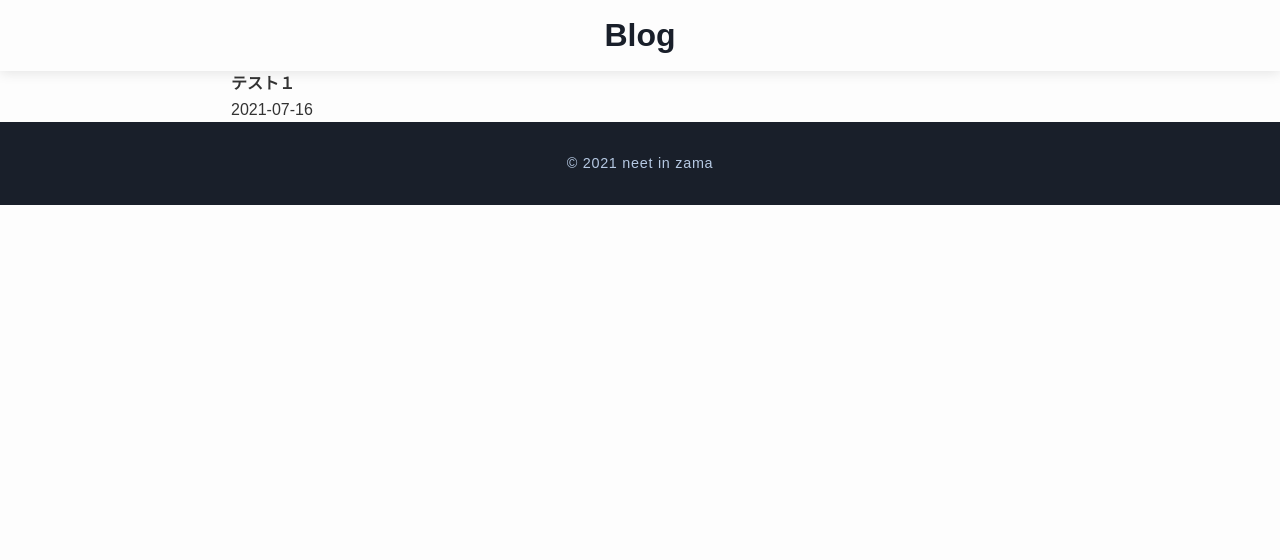
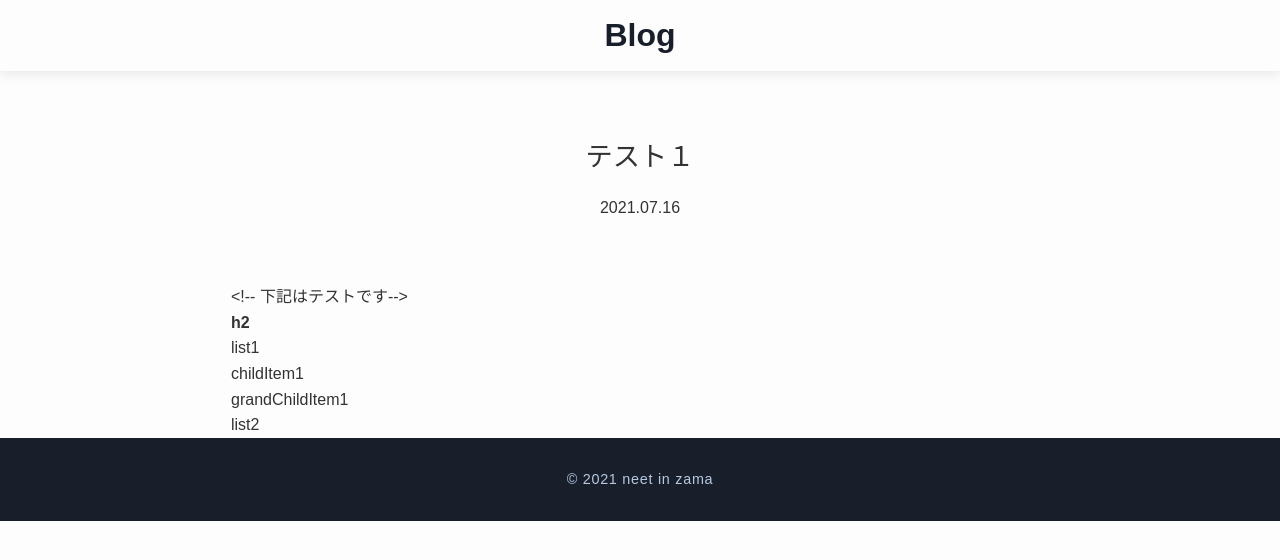
Before and after one commit to f-rws/blog, a Next.js app: page /posts/test1 in a window 1280 px wide. Shown: the top 560 px of the page. Built offline with nearby package versions, Linux system fonts and the light colour scheme.

Commit message:
Add PostContent component

```diff
--- a/package.json
+++ b/package.json
@@ -24,6 +24,7 @@
     "eslint-config-next": "11.0.1",
     "eslint-config-prettier": "^8.3.0",
     "prettier": "^2.3.2",
+    "react-markdown": "^6.0.2",
     "sass": "^1.35.1",
     "typescript": "4.3.4"
   }
--- /dev/null
+++ b/src/components/post-content/post-content.module.scss
@@ -0,0 +1,13 @@
+.header {
+  text-align: center;
+  padding: 4rem 0;
+}
+
+.title {
+  font-size: 1.7rem;
+  font-weight: 500;
+}
+
+.date {
+  padding: 1rem 0 0;
+}
--- /dev/null
+++ b/src/components/post-content/post-content.tsx
@@ -0,0 +1,29 @@
+import ReactMarkdown from 'react-markdown';
+import { PostData } from '../../types';
+import styles from './post-content.module.scss';
+import { format } from 'date-fns';
+
+type Props = {
+  postData: PostData;
+};
+
+export const PostContent: React.VFC<Props> = ({ postData }) => {
+  const { title, date, content } = postData;
+  const resultDate = format(new Date(date), 'yyyy.MM.dd');
+
+  return (
+    <article>
+      <header className={styles.header}>
+        <h1 className={styles.title} itemProp={'headline'}>
+          {title}
+        </h1>
+        <p className={styles.date}>
+          <time dateTime={date} itemProp={'publishedDate'}>
+            {resultDate}
+          </time>
+        </p>
+      </header>
+      <ReactMarkdown>{content}</ReactMarkdown>
+    </article>
+  );
+};
--- a/src/content/blog/test1/index.md
+++ b/src/content/blog/test1/index.md
@@ -2,3 +2,11 @@
 title: "テスト１"
 date: "2021-07-16"
 ---
+
+<!-- 下記はテストです-->
+
+## h2
+- list1
+  - childItem1
+    - grandChildItem1
+- list2
--- a/src/pages/posts/[slug].tsx
+++ b/src/pages/posts/[slug].tsx
@@ -2,21 +2,21 @@
 import { PostData } from '../../types';
 import { Layout } from '../../components/layout/layout';
 import { PageSeo } from '../../components/head/pageSeo';
+import { NextPage } from 'next';
+import { PostContent } from '../../components/post-content/post-content';
 
 type Props = {
   postData: PostData;
 };
 
-const BlogPost: React.VFC<Props> = ({ postData }) => {
-  const { title, date, content } = postData;
+const BlogPost: NextPage<Props> = ({ postData }) => {
+  const { title } = postData;
 
   return (
     <>
       <PageSeo title={title} description={'フルサワのブログです'} />
       <Layout>
-        <h1>{title}</h1>
-        <time>{date}</time>
-        <div>{content}</div>
+        <PostContent postData={postData} />
       </Layout>
     </>
   );
--- a/src/styles/globals.scss
+++ b/src/styles/globals.scss
@@ -47,7 +47,7 @@
   display:block;
 }
 
-nav, ul, li{
+nav, ul, ol{
   list-style: none;
 }
 
```
Also changed, not shown: 1 other file (tests, documents, lock files or other folders).
